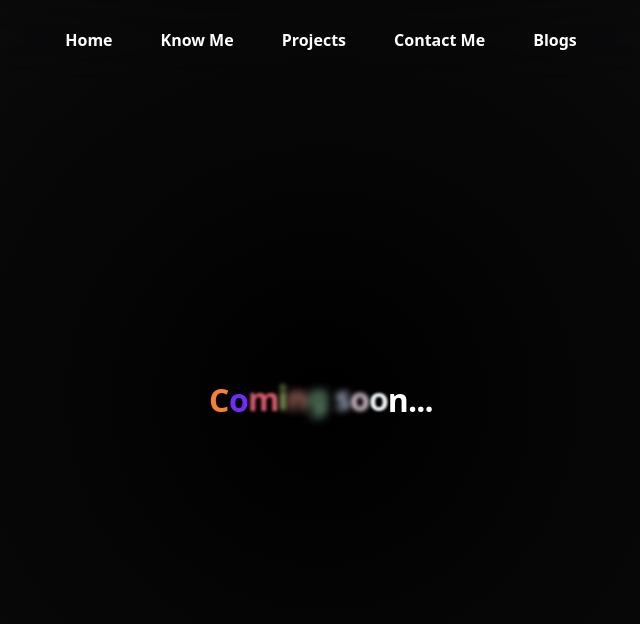
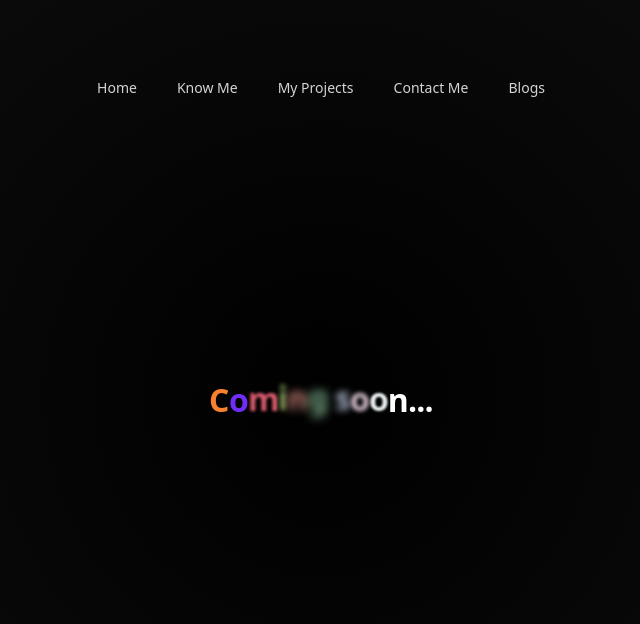
Before and after one commit to ayantik2006/Portfolio2.0, a React (Vite) app in the folder frontend/: page /blogs in a window 1280 px wide. Shown: the top 624 px of the page, without its empty margins (319-959 px from the left). Built offline with nearby package versions, Linux system fonts and the light colour scheme.

Commit message:
responsiveness

```diff
--- a/frontend/src/components/ContactMe.tsx
+++ b/frontend/src/components/ContactMe.tsx
@@ -6,7 +6,7 @@
   return (
     <div className="min-h-screen bg-[radial-gradient(circle,_#000,_#0f0f10)] selection:bg-white selection:text-black flex flex-col gap-[10rem] items-center justify-center text-white scroll-smooth">
       <Navbar />
-      <div className="max-w-[35rem] text-center text-[2rem] font-semibold flex flex-col gap-4 items-center">
+      <div className="max-w-[35rem] text-center text-[2rem] font-semibold flex flex-col gap-4 items-center mx-10">
         <img src="../../contact-us.png" alt="contact-us" className="w-[4rem] hover:rotate-[-10deg] duration-300"/>
         <EncryptedText
           text="Let's Connect and build together!!"
--- a/frontend/src/components/MyProjects.tsx
+++ b/frontend/src/components/MyProjects.tsx
@@ -8,7 +8,7 @@
     <div className="min-h-screen bg-[radial-gradient(circle,_#000,_#0f0f10)] selection:bg-white selection:text-black flex flex-col gap-[10rem] items-center justify-center text-white scroll-smooth">
       <Navbar />
 
-      <div className="flex flex-col gap-4 max-w-[30rem] mt-[10rem] mb-[10rem]">
+      <div className="flex flex-col gap-4 max-w-[30rem] mt-[10rem] mb-[10rem] mx-10 z-0">
         <FollowerPointerCard title="View website">
           <a
             href="https://codehive-gths.onrender.com/"
--- a/frontend/src/components/Navbar.tsx
+++ b/frontend/src/components/Navbar.tsx
@@ -1,37 +1,101 @@
-import { Link } from "react-router-dom";
+"use client";
+import {
+  Navbar,
+  NavBody,
+  NavItems,
+  MobileNav,
+  NavbarLogo,
+  NavbarButton,
+  MobileNavHeader,
+  MobileNavToggle,
+  MobileNavMenu,
+} from "@/components/ui/resizable-navbar";
+import { useState } from "react";
 
-function Navbar() {
+export default function NavbarDemo() {
+  const navItems = [
+    {
+      name: "Home",
+      link: "/",
+    },
+    {
+      name: "Know Me",
+      link: "/know-me",
+    },
+    {
+      name: "My Projects",
+      link: "/projects",
+    },
+    {
+      name: "Contact Me",
+      link: "/contact-me",
+    },
+    {
+      name: "Blogs",
+      link: "/blogs",
+    },
+  ];
+
+  const [isMobileMenuOpen, setIsMobileMenuOpen] = useState(false);
+
   return (
-    <div className="fixed top-[0rem] left-1/2 transform -translate-x-1/2 z-50 flex gap-12 backdrop-blur-2xl h-[5rem] w-full justify-center items-center">
-      <Link
-        to="/"
-        className="font-semibold hover:text-[#aba7a7] cursor-pointer"
-      >
-        Home
-      </Link>
-      <Link
-        to="/know-me"
-        className="font-semibold hover:text-[#aba7a7] cursor-pointer"
-      >
-        Know Me
-      </Link>
-      <Link to="/projects">
-        <div className="font-semibold hover:text-[#aba7a7] cursor-pointer">
-          Projects
-        </div>
-      </Link>
-      <Link to="/contact-me">
-        <div className="font-semibold hover:text-[#aba7a7] cursor-pointer">
-          Contact Me
-        </div>
-      </Link>
-      <Link to="/blogs">
-        <div className="font-semibold hover:text-[#aba7a7] cursor-pointer">
-          Blogs
-        </div>
-      </Link>
+    <div className=" w-full fixed top-[4rem] z-40">
+      <Navbar>
+        {/* Desktop Navigation */}
+        <NavBody>
+          {/* <NavbarLogo /> */}
+          <NavItems items={navItems} />
+          {/* <div className="flex items-center gap-4">
+            <NavbarButton variant="secondary">Login</NavbarButton>
+            <NavbarButton variant="primary">Book a call</NavbarButton>
+          </div> */}
+        </NavBody>
+
+        {/* Mobile Navigation */}
+        <MobileNav className="z-500 text-white">
+          <MobileNavHeader>
+            {/* <NavbarLogo /> */}
+            <MobileNavToggle
+              isOpen={isMobileMenuOpen}
+              onClick={() => setIsMobileMenuOpen(!isMobileMenuOpen)}
+            />
+          </MobileNavHeader>
+
+          <MobileNavMenu
+            isOpen={isMobileMenuOpen}
+            onClose={() => setIsMobileMenuOpen(false)}
+            className="-z-50"
+          >
+            {navItems.map((item, idx) => (
+              <a
+                key={`mobile-link-${idx}`}
+                href={item.link}
+                onClick={() => setIsMobileMenuOpen(false)}
+                className="relative text-neutral-300"
+              >
+                <span className="block">{item.name}</span>
+              </a>
+            ))}
+            {/* <div className="flex w-full flex-col gap-4">
+              <NavbarButton
+                onClick={() => setIsMobileMenuOpen(false)}
+                variant="primary"
+                className="w-full"
+              >
+                Login
+              </NavbarButton>
+              <NavbarButton
+                onClick={() => setIsMobileMenuOpen(false)}
+                variant="primary"
+                className="w-full"
+              >
+                Book a call
+              </NavbarButton>
+            </div> */}
+          </MobileNavMenu>
+        </MobileNav>
+      </Navbar>
+      {/* Navbar */}
     </div>
   );
 }
-
-export default Navbar;
--- /dev/null
+++ b/frontend/src/components/ui/resizable-navbar.tsx
@@ -0,0 +1,288 @@
+"use client";
+import { cn } from "@/lib/utils";
+import { IconMenu2, IconX } from "@tabler/icons-react";
+import {
+  motion,
+  AnimatePresence,
+  useScroll,
+  useMotionValueEvent,
+} from "motion/react";
+
+import React, { useRef, useState } from "react";
+
+
+interface NavbarProps {
+  children: React.ReactNode;
+  className?: string;
+}
+
+interface NavBodyProps {
+  children: React.ReactNode;
+  className?: string;
+  visible?: boolean;
+}
+
+interface NavItemsProps {
+  items: {
+    name: string;
+    link: string;
+  }[];
+  className?: string;
+  onItemClick?: () => void;
+}
+
+interface MobileNavProps {
+  children: React.ReactNode;
+  className?: string;
+  visible?: boolean;
+}
+
+interface MobileNavHeaderProps {
+  children: React.ReactNode;
+  className?: string;
+}
+
+interface MobileNavMenuProps {
+  children: React.ReactNode;
+  className?: string;
+  isOpen: boolean;
+  onClose: () => void;
+}
+
+export const Navbar = ({ children, className }: NavbarProps) => {
+  const ref = useRef<HTMLDivElement>(null);
+  const { scrollY } = useScroll({
+    target: ref,
+    offset: ["start start", "end start"],
+  });
+  const [visible, setVisible] = useState<boolean>(false);
+
+  useMotionValueEvent(scrollY, "change", (latest) => {
+    if (latest > 100) {
+      setVisible(true);
+    } else {
+      setVisible(false);
+    }
+  });
+
+  return (
+    <motion.div
+      ref={ref}
+      // IMPORTANT: Change this to class of `fixed` if you want the navbar to be fixed
+      className={cn("sticky inset-x-0 top-20 z-40 w-full]", className)}
+    >
+      {React.Children.map(children, (child) =>
+        React.isValidElement(child)
+          ? React.cloneElement(
+              child as React.ReactElement<{ visible?: boolean }>,
+              { visible },
+            )
+          : child,
+      )}
+    </motion.div>
+  );
+};
+
+export const NavBody = ({ children, className, visible }: NavBodyProps) => {
+  return (
+    <motion.div
+      animate={{
+        backdropFilter: visible ? "blur(10px)" : "none",
+        boxShadow: visible
+          ? "0 0 24px rgba(34, 42, 53, 0.06), 0 1px 1px rgba(0, 0, 0, 0.05), 0 0 0 1px rgba(34, 42, 53, 0.04), 0 0 4px rgba(34, 42, 53, 0.08), 0 16px 68px rgba(47, 48, 55, 0.05), 0 1px 0 rgba(255, 255, 255, 0.1) inset"
+          : "none",
+        width: visible ? "40%" : "100%",
+        y: visible ? 20 : 0,
+      }}
+      transition={{
+        type: "spring",
+        stiffness: 200,
+        damping: 50,
+      }}
+      style={{
+        minWidth: "800px",
+      }}
+      className={cn(
+        "relative z-[60] mx-auto hidden w-full h-[3rem] max-w-7xl flex-row items-center justify-between self-start rounded-full  px-4 py-2 lg:flex bg-transparent",
+        visible && "bg-neutral-950/80",
+        className,
+      )}
+    >
+      {children}
+    </motion.div>
+  );
+};
+
+export const NavItems = ({ items, className, onItemClick }: NavItemsProps) => {
+  const [hovered, setHovered] = useState<number | null>(null);
+
+  return (
+    <motion.div
+      onMouseLeave={() => setHovered(null)}
+      className={cn(
+        "absolute inset-0 hidden flex-1 flex-row items-center justify-center space-x-2 text-sm font-medium text-zinc-600 transition duration-200 hover:text-zinc-800 lg:flex lg:space-x-2",
+        className,
+      )}
+    >
+      {items.map((item, idx) => (
+        <a
+          onMouseEnter={() => setHovered(idx)}
+          onClick={onItemClick}
+          className="relative px-4 py-2 text-neutral-300"
+          key={`link-${idx}`}
+          href={item.link}
+        >
+          {hovered === idx && (
+            <motion.div
+              layoutId="hovered"
+              className="absolute inset-0 h-full w-full rounded-full bg-neutral-800"
+            />
+          )}
+          <span className="relative z-20">{item.name}</span>
+        </a>
+      ))}
+    </motion.div>
+  );
+};
+
+export const MobileNav = ({ children, className, visible }: MobileNavProps) => {
+  return (
+    <motion.div
+      animate={{
+        backdropFilter: visible ? "blur(10px)" : "none",
+        boxShadow: visible
+          ? "0 0 24px rgba(34, 42, 53, 0.06), 0 1px 1px rgba(0, 0, 0, 0.05), 0 0 0 1px rgba(34, 42, 53, 0.04), 0 0 4px rgba(34, 42, 53, 0.08), 0 16px 68px rgba(47, 48, 55, 0.05), 0 1px 0 rgba(255, 255, 255, 0.1) inset"
+          : "none",
+        width: visible ? "90%" : "100%",
+        paddingRight: visible ? "12px" : "0px",
+        paddingLeft: visible ? "12px" : "0px",
+        borderRadius: visible ? "4px" : "2rem",
+        y: visible ? 20 : 0,
+      }}
+      transition={{
+        type: "spring",
+        stiffness: 200,
+        damping: 50,
+      }}
+      className={cn(
+        "relative z-50 mx-auto flex w-full max-w-[calc(100vw-2rem)] flex-col items-center justify-between bg-transparent px-0 py-2 lg:hidden",
+        visible && "bg-neutral-950/80",
+        className,
+      )}
+    >
+      {children}
+    </motion.div>
+  );
+};
+
+export const MobileNavHeader = ({
+  children,
+  className,
+}: MobileNavHeaderProps) => {
+  return (
+    <div
+      className={cn(
+        "flex w-full flex-row items-center justify-between",
+        className,
+      )}
+    >
+      {children}
+    </div>
+  );
+};
+
+export const MobileNavMenu = ({
+  children,
+  className,
+  isOpen,
+  onClose,
+}: MobileNavMenuProps) => {
+  return (
+    <AnimatePresence>
+      {isOpen && (
+        <motion.div
+          initial={{ opacity: 0 }}
+          animate={{ opacity: 1 }}
+          exit={{ opacity: 0 }}
+          className={cn(
+            "absolute inset-x-0 top-16 z-50 flex w-full flex-col items-start justify-start gap-4 rounded-lg px-4 py-8 shadow-[0_0_24px_rgba(34,_42,_53,_0.06),_0_1px_1px_rgba(0,_0,_0,_0.05),_0_0_0_1px_rgba(34,_42,_53,_0.04),_0_0_4px_rgba(34,_42,_53,_0.08),_0_16px_68px_rgba(47,_48,_55,_0.05),_0_1px_0_rgba(255,_255,_255,_0.1)_inset]  bg-neutral-950",
+            className,
+          )}
+        >
+          {children}
+        </motion.div>
+      )}
+    </AnimatePresence>
+  );
+};
+
+export const MobileNavToggle = ({
+  isOpen,
+  onClick,
+}: {
+  isOpen: boolean;
+  onClick: () => void;
+}) => {
+  return isOpen ? (
+    <IconX className="text-white" onClick={onClick} />
+  ) : (
+    <IconMenu2 className="text-white" onClick={onClick} />
+  );
+};
+
+export const NavbarLogo = () => {
+  return (
+    <a
+      href="#"
+      className="relative z-20 mr-4 flex items-center space-x-2 px-2 py-1 text-sm font-normal text-black"
+    >
+      <img
+        src="https://assets.aceternity.com/logo-dark.png"
+        alt="logo"
+        width={30}
+        height={30}
+      />
+      <span className="font-medium text-white">Startup</span>
+    </a>
+  );
+};
+
+export const NavbarButton = ({
+  href,
+  as: Tag = "a",
+  children,
+  className,
+  variant = "primary",
+  ...props
+}: {
+  href?: string;
+  as?: React.ElementType;
+  children: React.ReactNode;
+  className?: string;
+  variant?: "primary" | "secondary" | "dark" | "gradient";
+} & (
+  | React.ComponentPropsWithoutRef<"a">
+  | React.ComponentPropsWithoutRef<"button">
+)) => {
+  const baseStyles =
+    "px-4 py-2 rounded-md bg-white button bg-white text-black text-sm font-bold relative cursor-pointer hover:-translate-y-0.5 transition duration-200 inline-block text-center";
+
+  const variantStyles = {
+    primary:
+      "shadow-[0_0_24px_rgba(34,_42,_53,_0.06),_0_1px_1px_rgba(0,_0,_0,_0.05),_0_0_0_1px_rgba(34,_42,_53,_0.04),_0_0_4px_rgba(34,_42,_53,_0.08),_0_16px_68px_rgba(47,_48,_55,_0.05),_0_1px_0_rgba(255,_255,_255,_0.1)_inset]",
+    secondary: "bg-transparent shadow-none dark:text-white",
+    dark: "bg-black text-white shadow-[0_0_24px_rgba(34,_42,_53,_0.06),_0_1px_1px_rgba(0,_0,_0,_0.05),_0_0_0_1px_rgba(34,_42,_53,_0.04),_0_0_4px_rgba(34,_42,_53,_0.08),_0_16px_68px_rgba(47,_48,_55,_0.05),_0_1px_0_rgba(255,_255,_255,_0.1)_inset]",
+    gradient:
+      "bg-gradient-to-b from-blue-500 to-blue-700 text-white shadow-[0px_2px_0px_0px_rgba(255,255,255,0.3)_inset]",
+  };
+
+  return (
+    <Tag
+      href={href || undefined}
+      className={cn(baseStyles, variantStyles[variant], className)}
+      {...props}
+    >
+      {children}
+    </Tag>
+  );
+};
```
Also changed, not shown: frontend/src/components/Hero.tsx (+4 -4 lines), frontend/src/components/KnowMe.tsx (+4 -4 lines).
